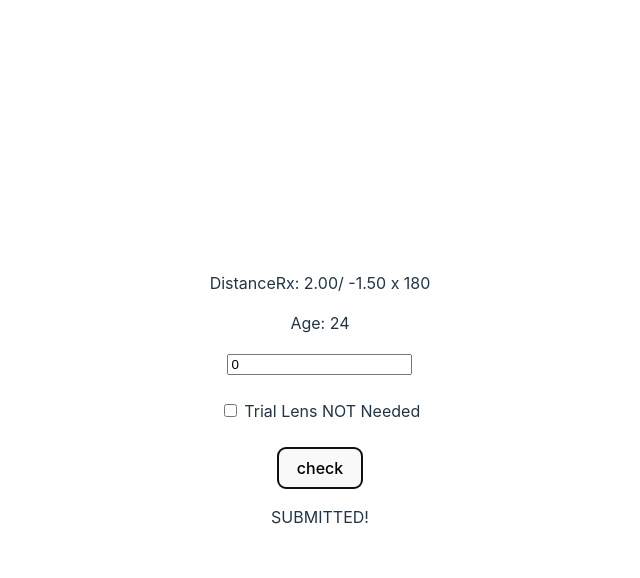
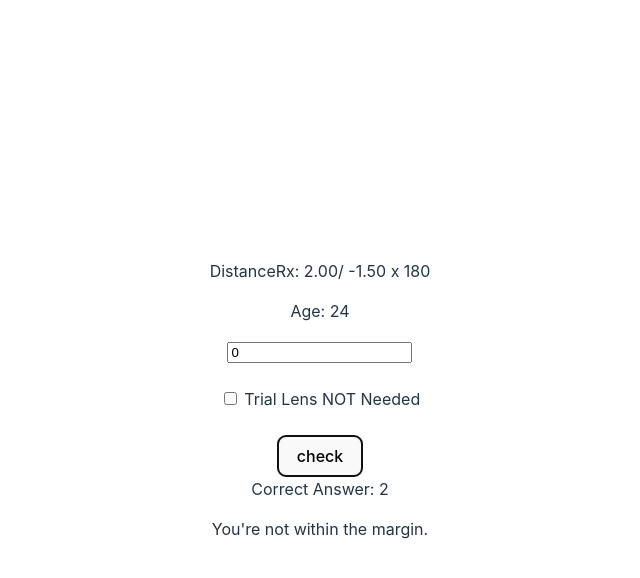
Before and after one commit to SeikaHirori/project-trial-lens, a React (Vite) app: page / in a window 1280 px wide. Both pictures are taken after a click on the button "check". Shown: the top 578 px of the page, without its empty margins (320-960 px from the left). Built offline with nearby package versions, Linux system fonts and the light colour scheme.

Commit message:
ADD && BUG: prompt if the user answer is close to the correct answer...
BUG: After user submitting, the answer is being dynamically checked so they could change the value until the "correct" prompt is reached

```diff
--- a/src/components/AnswerPrompt.tsx
+++ b/src/components/AnswerPrompt.tsx
@@ -45,8 +45,7 @@
 
             <div>
                 <Results
-                    userSubmitted={userSubmitted}
-                />
+                        userSubmitted={userSubmitted} userAnswer={userAnswer} correctAnswer={2.00}                />
             </div>
 
         </form>
--- a/src/components/Results.tsx
+++ b/src/components/Results.tsx
@@ -1,15 +1,58 @@
 
 
+const AnswerKey = (props: {
+    correctAnswer: number
+}) => {
+    const {correctAnswer} = props;
+
+    return (
+        <>
+            <>Correct Answer: {correctAnswer}</>
+
+        </>
+    )
+}
+
 const Results = (props: {
-    userSubmitted: boolean
+    userSubmitted: boolean,
+    userAnswer: number,
+    correctAnswer: number,
 }) => {
 
-    const {userSubmitted} = props
+    // const {userSubmitted, userAnswer, correctAnswer} = props // Reactivate after debugging
+
+    // Debugging only
+    const {userSubmitted, userAnswer} = props
+    const correctAnswer = 2.00;
+
 
     if (userSubmitted) {
-        return (<div>
-            <p>SUBMITTED!</p>
-        </div>)
+        if (userAnswer === correctAnswer) {
+            return (
+                <>
+                    <AnswerKey correctAnswer={correctAnswer}/>
+                    <p>EXACT answer!</p>
+                </>
+            )
+        }
+
+        const margin: number = correctAnswer - userAnswer;
+        if (margin >= -0.25 && margin <= +0.25) {
+            return (
+                <>
+                    <AnswerKey correctAnswer={correctAnswer}/>
+                    <p>You're within margin of the exact answer!</p>
+                </>
+            )
+        } else {
+            return (
+                <>
+                    <AnswerKey correctAnswer={correctAnswer}/>
+                    <p>You're not within the margin.</p>
+                </>
+            )
+        }
+
     } else {
         return (<div>
             <p>pending...</p>
```
